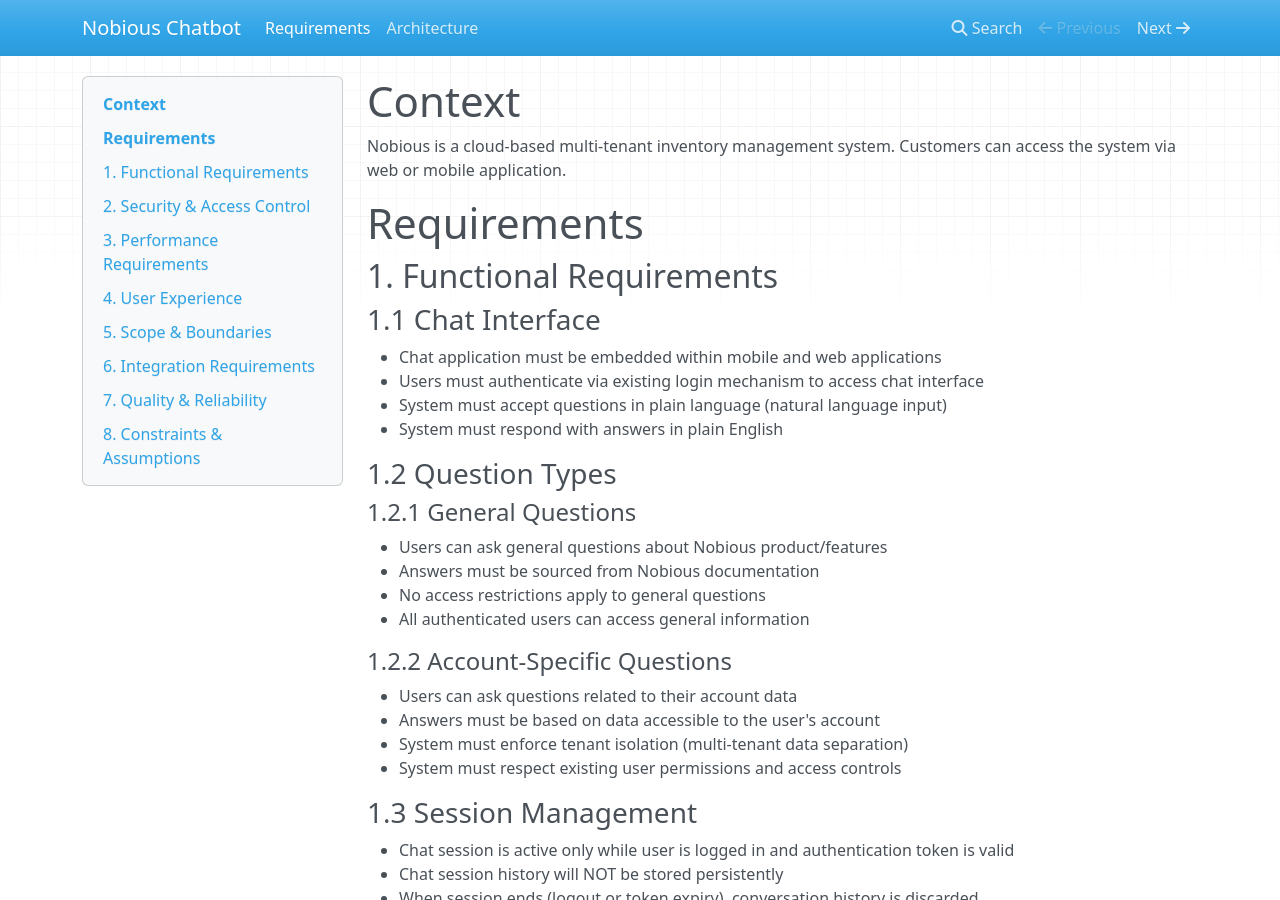
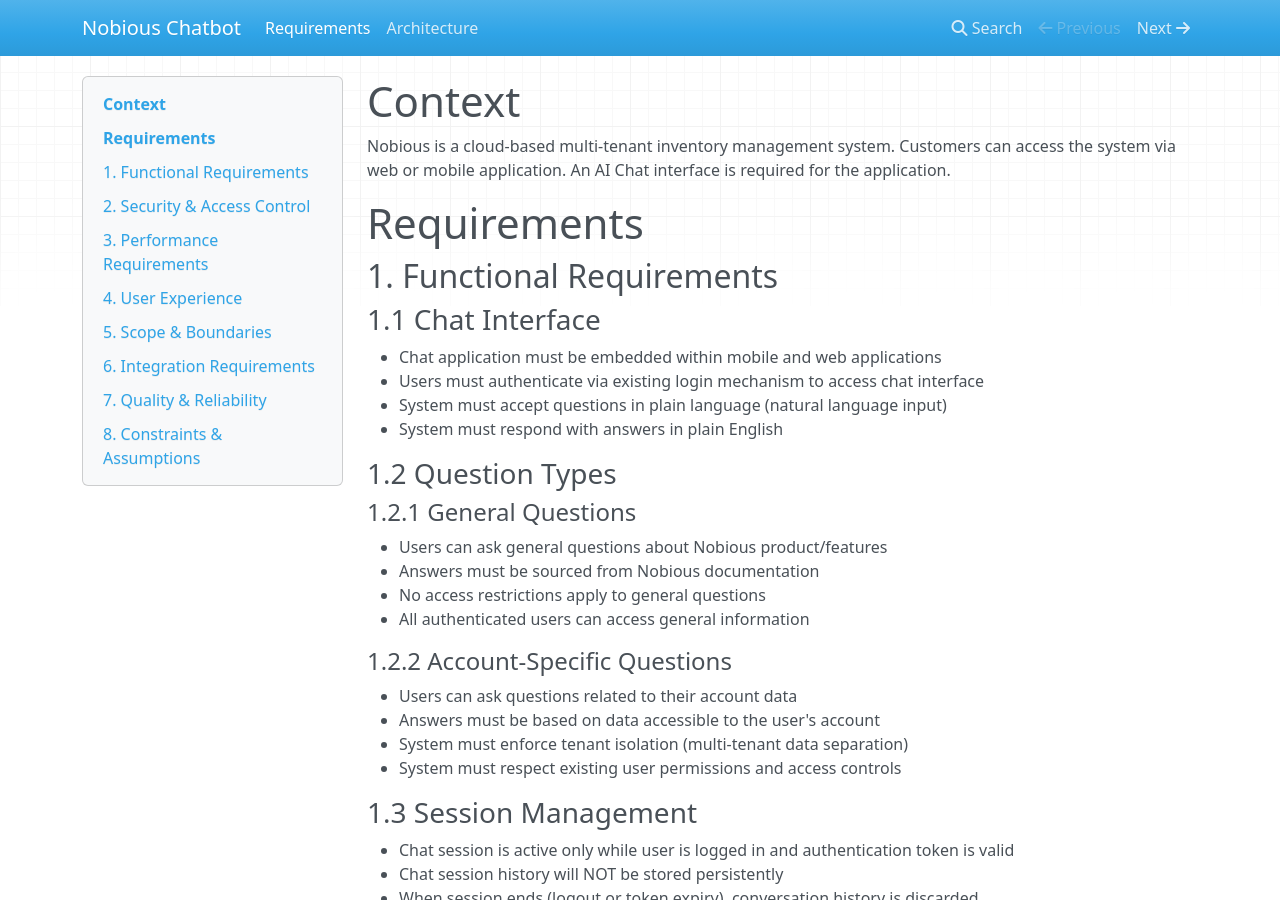
Before and after one commit to vikrantjain/nobious_chatbot, an MkDocs documentation site: the page built from docs/requirements.md, in a window 1280 px wide and 900 px high. Built offline with MkDocs 1.6.1, drawn with Linux system fonts in a browser that asks for light colours; nearby versions of some CDN libraries.

Commit message:
updated requirements context

```diff
--- a/docs/requirements.md
+++ b/docs/requirements.md
@@ -1,6 +1,7 @@
 # Context
 Nobious is a cloud-based multi-tenant inventory management system.
 Customers can access the system via web or mobile application.
+An AI Chat interface is required for the application.
 
 # Requirements
 
```
